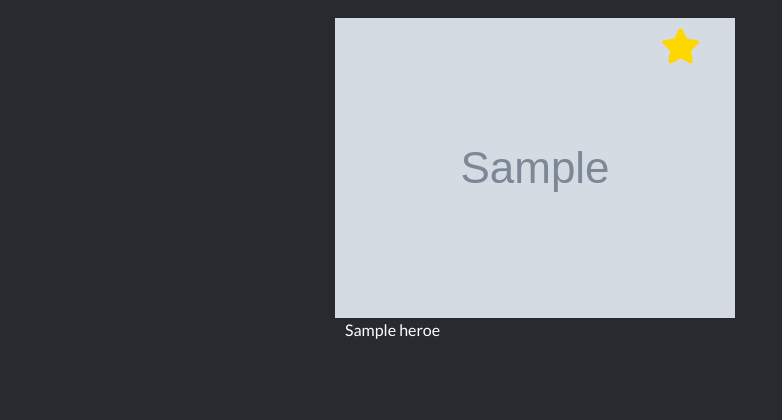
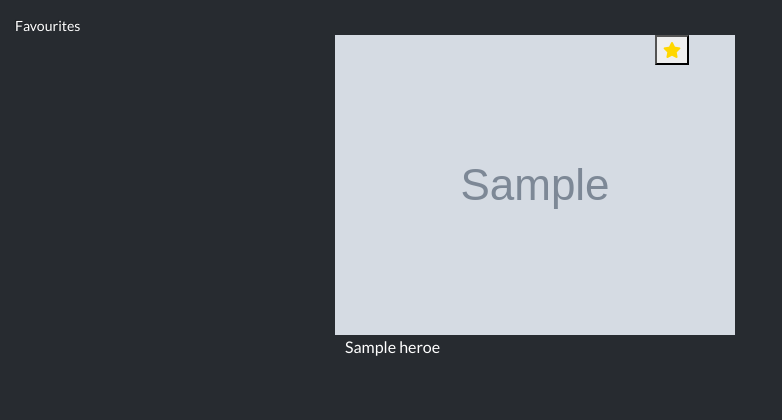
Before and after one commit to asdfractal/clockwerks-catalogue, a Flask app: page /favourites in a window 1280 px wide. Shown: the part 82-502 px from the top of the page, without its empty margins (0-782 px from the left). Run offline with Flask 2, Linux system fonts and the light colour scheme; grey boxes marked "Sample" are stand-in pictures; a database or web service that is not in the repository returns one stand-in record (values such as "Sample title"); some libraries are stand-ins or nearby versions.

Commit message:
add title and extra button styling class

```diff
--- a/templates/pages/user-list.html
+++ b/templates/pages/user-list.html
@@ -1,5 +1,8 @@
 {% extends 'layout/base.html' %}
 {% block content %}
+<div class="favourites-title-wrapper">
+	<h4 class="favourites-title">Favourites</h4>
+</div>
 	{% for fav in user_favourites %}
 	<div class="row">
 		<div class="col-9 col-md-3 offset-md-3 my-auto">
@@ -7,7 +10,7 @@
 		</div>
 		<div class="col-3 col-md-6">
 			<form action="{{url_for('remove_from_favourites', hero_id=fav._id)}}" method="POST">
-				<button class="btn-modal btn-favourite-gold" type="submit">
+				<button class="btn-favourite btn-favourite-gold" type="submit">
 					<i class="fas fa-star"></i>
 				</button>
 			</form>
```
